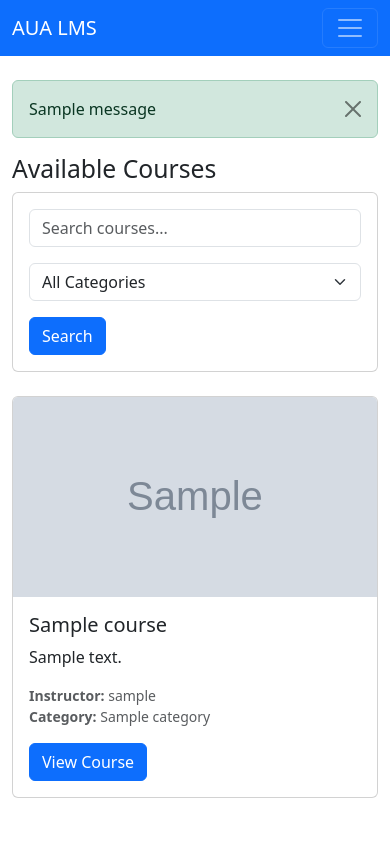
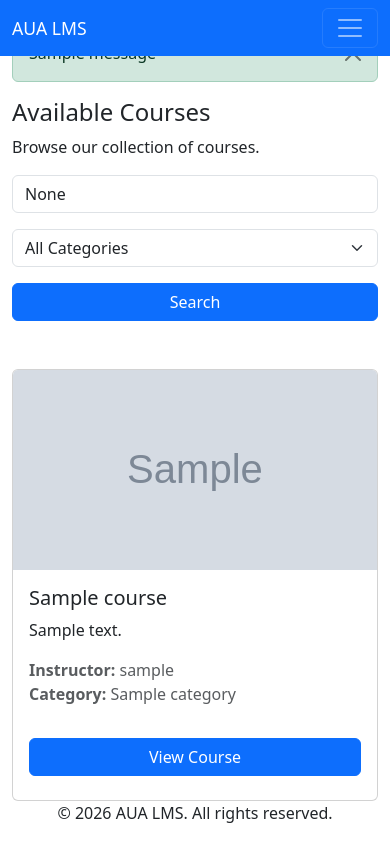
Before and after one commit to AL-ANWARTECH/AUA_lms, a Django app: page /courses/ in a window 390 px wide. Run offline with Django 5.2, Linux system fonts and the light colour scheme; tables that the repository leaves empty hold one stand-in row (values such as "Sample post"); grey boxes marked "Sample" are stand-in pictures; one stand-in notice (Sample message) is shown.

Commit message:
feat(responsive): implement mobile-responsive design system

```diff
--- /dev/null
+++ b/static/css/responsive.css
@@ -0,0 +1,141 @@
+/* Mobile-first responsive design */
+@media (max-width: 576px) {
+    .card {
+        margin-bottom: 1rem;
+    }
+
+    .btn {
+        width: 100%;
+        margin-bottom: 0.5rem;
+    }
+
+    .navbar-brand {
+        font-size: 1.1rem;
+    }
+
+    h1, h2, h3 {
+        font-size: 1.5rem;
+    }
+
+    .table-responsive {
+        font-size: 0.8rem;
+    }
+
+    .pagination {
+        font-size: 0.8rem;
+    }
+}
+
+/* Tablet responsive design */
+@media (min-width: 576px) and (max-width: 768px) {
+    .row-cols-md-2 > * {
+        flex: 0 0 50%;
+        max-width: 50%;
+    }
+
+    .card {
+        margin-bottom: 1rem;
+    }
+
+    .btn {
+        margin-bottom: 0.5rem;
+    }
+}
+
+/* Desktop responsive design */
+@media (min-width: 768px) {
+    .container {
+        max-width: 100%;
+    }
+
+    .card {
+        margin-bottom: 1.5rem;
+    }
+}
+
+/* Large screen optimizations */
+@media (min-width: 1200px) {
+    .container {
+        max-width: 1140px;
+    }
+}
+
+/* Touch-friendly elements */
+.touch-target {
+    min-height: 44px;
+    min-width: 44px;
+    padding: 0.75rem 1rem;
+}
+
+/* Responsive images */
+.img-fluid {
+    max-width: 100%;
+    height: auto;
+}
+
+/* Responsive video embeds */
+.embed-responsive {
+    position: relative;
+    display: block;
+    width: 100%;
+    padding: 0;
+    overflow: hidden;
+}
+
+.embed-responsive::before {
+    display: block;
+    content: "";
+}
+
+.embed-responsive .embed-responsive-item,
+.embed-responsive iframe,
+.embed-responsive embed,
+.embed-responsive object,
+.embed-responsive video {
+    position: absolute;
+    top: 0;
+    bottom: 0;
+    left: 0;
+    width: 100%;
+    height: 100%;
+    border: 0;
+}
+
+.embed-responsive-16by9::before {
+    padding-top: 56.25%;
+}
+
+/* Responsive typography */
+.display-1 {
+    font-size: 2.5rem;
+}
+
+.display-2 {
+    font-size: 2rem;
+}
+
+.display-3 {
+    font-size: 1.75rem;
+}
+
+.display-4 {
+    font-size: 1.5rem;
+}
+
+@media (max-width: 768px) {
+    .display-1 {
+        font-size: 2rem;
+    }
+
+    .display-2 {
+        font-size: 1.75rem;
+    }
+
+    .display-3 {
+        font-size: 1.5rem;
+    }
+
+    .display-4 {
+        font-size: 1.25rem;
+    }
+}
--- a/templates/base.html
+++ b/templates/base.html
@@ -6,12 +6,15 @@
     <title>{% block title %}AUA LMS{% endblock %}</title>
     <!-- Bootstrap CSS -->
     <link href="https://cdn.jsdelivr.net/npm/bootstrap@5.3.0/dist/css/bootstrap.min.css" rel="stylesheet">
-    <!-- Custom CSS -->
+    <!-- Bootstrap Icons -->
     <link href="https://cdn.jsdelivr.net/npm/bootstrap-icons@1.10.0/font/bootstrap-icons.css" rel="stylesheet">
+    <!-- Custom CSS for Responsive Design -->
+    {% load static %}
+    <link href="{% static 'css/responsive.css' %}" rel="stylesheet">
 </head>
 <body>
     <!-- Navigation -->
-    <nav class="navbar navbar-expand-lg navbar-dark bg-primary">
+    <nav class="navbar navbar-expand-lg navbar-dark bg-primary fixed-top">
         <div class="container">
             <a class="navbar-brand" href="{% url 'home' %}">AUA LMS</a>
             <button class="navbar-toggler" type="button" data-bs-toggle="collapse" data-bs-target="#navbarNav">
@@ -82,21 +85,65 @@
     </nav>
 
     <!-- Main Content -->
-    <div class="container mt-4">
+    <div class="container-fluid main-content mt-4">
         {% if messages %}
-            {% for message in messages %}
-                <div class="alert alert-{{ message.tags }} alert-dismissible fade show" role="alert">
-                    {{ message }}
-                    <button type="button" class="btn-close" data-bs-dismiss="alert"></button>
+            <div class="row">
+                <div class="col-12">
+                    {% for message in messages %}
+                        <div class="alert alert-{{ message.tags }} alert-dismissible fade show" role="alert">
+                            {{ message }}
+                            <button type="button" class="btn-close" data-bs-dismiss="alert"></button>
+                        </div>
+                    {% endfor %}
                 </div>
-            {% endfor %}
+            </div>
         {% endif %}
 
         {% block content %}
         {% endblock %}
     </div>
 
+    <!-- Footer -->
+    <footer>
+        <div class="container">
+            <div class="row">
+                <div class="col-12 text-center">
+                    <p>&copy; 2026 AUA LMS. All rights reserved.</p>
+                </div>
+            </div>
+        </div>
+    </footer>
+
     <!-- Bootstrap JS -->
     <script src="https://cdn.jsdelivr.net/npm/bootstrap@5.3.0/dist/js/bootstrap.bundle.min.js"></script>
+
+    <!-- Additional responsive scripts -->
+    <script>
+        // Touch-friendly enhancements
+        document.addEventListener('DOMContentLoaded', function() {
+            // Add touch-friendly class to buttons
+            const buttons = document.querySelectorAll('.btn');
+            buttons.forEach(button => {
+                button.classList.add('touch-friendly');
+            });
+
+            // Enhance form inputs for mobile
+            const inputs = document.querySelectorAll('input, textarea, select');
+            inputs.forEach(input => {
+                input.classList.add('touch-friendly');
+            });
+        });
+
+        // Responsive image handling
+        window.addEventListener('resize', function() {
+            const cards = document.querySelectorAll('.card');
+            cards.forEach(card => {
+                // Adjust card heights on mobile for better UX
+                if (window.innerWidth <= 768) {
+                    card.style.height = 'auto';
+                }
+            });
+        });
+    </script>
 </body>
 </html>
--- a/templates/core/course_list.html
+++ b/templates/core/course_list.html
@@ -6,39 +6,39 @@
 <div class="row">
     <div class="col-12">
         <h2>Available Courses</h2>
+        <p>Browse our collection of courses.</p>
 
-        <!-- Search and Filter Form -->
-        <div class="card mb-4">
-            <div class="card-body">
-                <form method="get" class="row g-3">
-                    <div class="col-md-8">
-                        <input type="text" class="form-control" name="q" placeholder="Search courses..." value="{{ query|default:'' }}">
+        <!-- Search and Filter -->
+        <form method="get" class="mb-4">
+            <div class="row">
+                <div class="col-md-6 mb-3">
+                    <input type="text" name="q" class="form-control" placeholder="Search courses..." value="{{ query }}">
                 </div>
-                    <div class="col-md-3">
+                <div class="col-md-4 mb-3">
                     <select name="category" class="form-select">
                         <option value="">All Categories</option>
-                            {% for category in categories %}
-                                <option value="{{ category.id }}" {% if selected_category == category.id %}selected{% endif %}>
-                                    {{ category.name }}
+                        {% for cat in categories %}
+                            <option value="{{ cat.id }}" {% if selected_category == cat.id %}selected{% endif %}>
+                                {{ cat.name }}
                             </option>
                         {% endfor %}
                     </select>
                 </div>
-                    <div class="col-md-1">
-                        <button type="submit" class="btn btn-primary">Search</button>
+                <div class="col-md-2 mb-3">
+                    <button type="submit" class="btn btn-primary w-100">Search</button>
+                </div>
             </div>
         </form>
     </div>
 </div>
 
-        <!-- Course List -->
 {% if courses %}
-            <div class="row">
+    <div class="row row-cols-1 row-cols-md-2 row-cols-lg-3 g-4">
         {% for course in courses %}
-                    <div class="col-md-6 col-lg-4 mb-4">
+            <div class="col">
                 <div class="card h-100">
                     {% if course.thumbnail %}
-                                <img src="{{ course.thumbnail.url }}" class="card-img-top" alt="{{ course.title }}" style="height: 200px; object-fit: cover;">
+                        <img src="{{ course.thumbnail.url }}" class="card-img-top img-fluid" alt="{{ course.title }}" style="height: 200px; object-fit: cover;">
                     {% else %}
                         <div class="card-img-top bg-light d-flex align-items-center justify-content-center" style="height: 200px;">
                             <span class="text-muted">No Thumbnail</span>
@@ -46,8 +46,8 @@
                     {% endif %}
                     <div class="card-body d-flex flex-column">
                         <h5 class="card-title">{{ course.title }}</h5>
-                                <p class="card-text">{{ course.description|truncatewords:20 }}</p>
-                                <p class="text-muted small">
+                        <p class="card-text">{{ course.description|truncatewords:15 }}</p>
+                        <p class="text-muted">
                             <strong>Instructor:</strong> {{ course.instructor.username }}<br>
                             <strong>Category:</strong> {{ course.category.name|default:"Uncategorized" }}
                         </p>
@@ -59,12 +59,45 @@
             </div>
         {% endfor %}
     </div>
-        {% else %}
-            <div class="alert alert-info">
-                <h4>No courses found</h4>
-                <p>No courses match your search criteria.</p>
+
+    {% if courses.has_other_pages %}
+        <div class="row mt-4">
+            <div class="col-12">
+                <nav aria-label="Course pagination">
+                    <ul class="pagination justify-content-center">
+                        {% if courses.has_previous %}
+                            <li class="page-item">
+                                <a class="page-link" href="?page={{ courses.previous_page_number }}">Previous</a>
+                            </li>
+                        {% endif %}
+
+                        {% for num in courses.paginator.page_range %}
+                            {% if courses.number == num %}
+                                <li class="page-item active">
+                                    <span class="page-link">{{ num }}</span>
+                                </li>
+                            {% elif num > courses.number|add:'-3' and num < courses.number|add:'3' %}
+                                <li class="page-item">
+                                    <a class="page-link" href="?page={{ num }}">{{ num }}</a>
+                                </li>
+                            {% endif %}
+                        {% endfor %}
+
+                        {% if courses.has_next %}
+                            <li class="page-item">
+                                <a class="page-link" href="?page={{ courses.next_page_number }}">Next</a>
+                            </li>
+                        {% endif %}
+                    </ul>
+                </nav>
+            </div>
         </div>
     {% endif %}
+{% else %}
+    <div class="row">
+        <div class="col-12">
+            <p class="text-muted">No courses found. Try adjusting your search criteria.</p>
         </div>
     </div>
+{% endif %}
 {% endblock %}
```
Also changed, not shown: lms/settings.py (+11 -2 lines), templates/core/analytics_dashboard.html (+22 -8 lines), templates/core/course_detail.html (+5 -5 lines), templates/core/student_dashboard.html (+19 -8 lines). Lines whose indentation alone changed are shown as unchanged.
